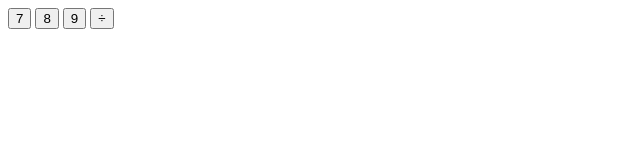
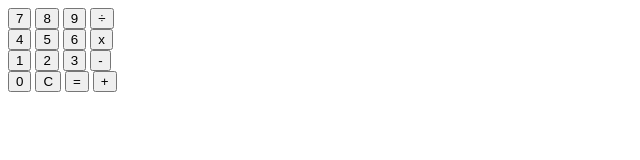
Before and after one commit to Marrrizh/Calculater, a plain HTML site: page index.html in a window 1280 px wide. Shown: the whole page, without its empty margins (0-640 px from the left). Drawn offline with Linux system fonts and the light colour scheme.

Commit message:
Add 3 rest rows

```diff
--- a/index.html
+++ b/index.html
@@ -14,9 +14,24 @@
             <button class="number">9</button>
             <button class="operator">÷</button>
         </div>
-        <div class="row"></div>
-        <div class="row"></div>
-        <div class="row"></div>
+        <div class="row">
+         <button class="number">4</button>
+         <button class="number">5</button>
+         <button class="number">6</button>
+         <button class="operator">x</button>
+        </div>
+        <div class="row">
+         <button class="number">1</button>
+         <button class="number">2</button>
+         <button class="number">3</button>
+         <button class="operator">-</button>
+        </div>
+        <div class="row">
+           <button class="number">0</button>
+         <button class="clear">C</button>
+         <button class="equals">=</button>
+         <button class="operator">+</button>
+        </div>
     </div>
     <script src="script.js"></script>
 </body>
```
